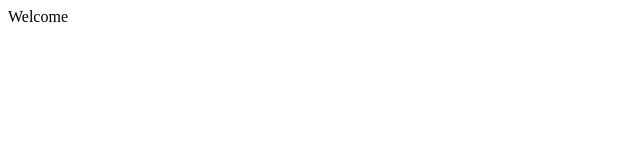
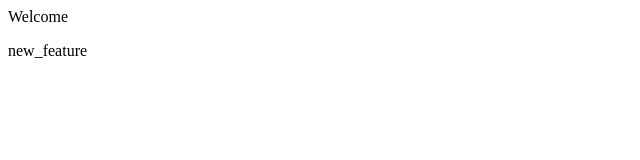
Before and after one commit to rachitgupta44/MergerConflict-Test, a plain HTML site: page index.html in a window 1280 px wide. Shown: the full height of the page, 0-640 px from the left. Drawn offline with Linux system fonts and the light colour scheme.

Commit message:
Change in Index.html with adding new_feature2

```diff
--- a/index.html
+++ b/index.html
@@ -7,5 +7,6 @@
 </head>
 <body>
 	<h> Welcome</h>
+	<p> new_feature</p>
 </body>
 </html>
```
